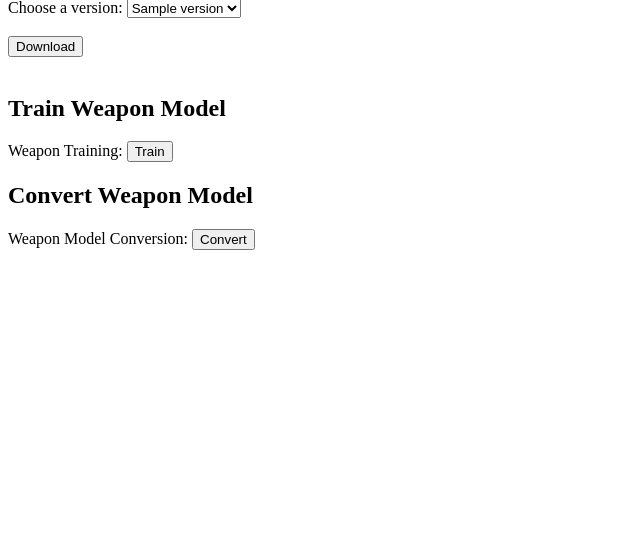
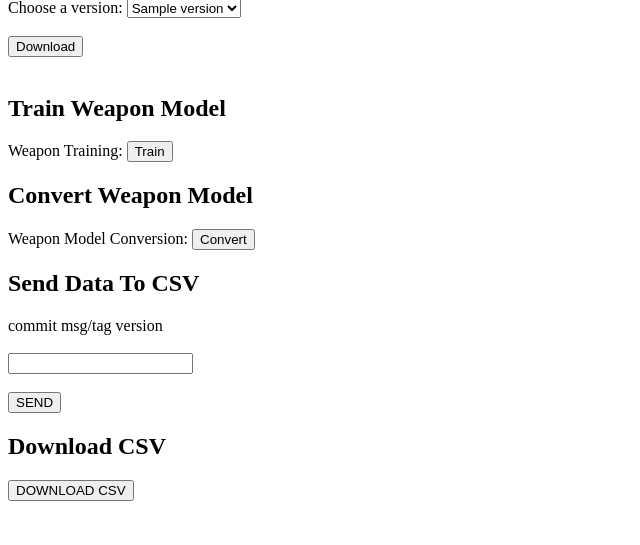
Before and after one commit to kannalokesh13/dvc_pipeline, a Flask app: template templates/weapon_service.html in a window 1280 px wide. Shown: the part 255-800 px from the top of the page, without its empty margins (0-640 px from the left). Run offline with Flask 3, Linux system fonts and the light colour scheme; the template is opened without the code that fills it: most values are stand-ins (such as "Sample title", 1, 10 or a date in 2020).

Commit message:
azure csv

```diff
--- a/app.py
+++ b/app.py
@@ -5,7 +5,7 @@ from ultralytics import YOLO
 import zipfile
 from uploading_version2 import process_data_folder
 from downloading_version2 import process_output_folder
-from config import list_available_versions, list_existing_versions, download_all_blobs
+from config import list_available_versions, list_existing_versions, download_all_blobs, upload_csv, download_csv
 from werkzeug.exceptions import RequestEntityTooLarge
 from werkzeug import Request
 import shutil
@@ -24,7 +24,7 @@ from yolov9 import YOLOv9
 import uuid
 from datetime import datetime
 import csv
-
+import pandas as pd
 
 app = Flask(__name__)
 
@@ -157,7 +157,7 @@ def get_latest_train_folder(base_path="./runs/detect/"):
         return os.path.join(base_path, latest_folder)
     return None
 
-def add_data_to_csv(unique_id, created_time, location):
+def add_data_to_csv(unique_id, created_time, location, results):
 
     csv_file_path = "./output_data.csv"
     if isinstance(created_time, (int, float)):
@@ -170,15 +170,18 @@ def add_data_to_csv(unique_id, created_time, location):
     file_exists = os.path.isfile(csv_file_path)
 
 
-    data = [created_time, unique_id, location]
+    data = [created_time, unique_id, location, results[0], results[1], results[2], results[3], results[4], results[5], results[6]]
 
     with open(csv_file_path, mode='a', newline='') as file:
         writer = csv.writer(file)
 
         if not file_exists:
-            writer.writerow(['created_time', 'Id', 'location'])
+            writer.writerow(['created_time', 'Commit_msg / Id', 'location', 'Train/Box_loss', 'Train/Cls_loss', 'Metrics/Precision(B)', 'Metrics/Recall(B)', 'Metrics/mAP50(B)', 'Val/Box_loss', 'Val/Cls_loss'])
 
         writer.writerow(data)
+
+    upload_csv(csv_file_path)
+
 
 def zip_folder(folder_path, zip_stream):
     """Compress a folder into a zip archive."""
@@ -283,6 +286,61 @@ def download_best_weights():
             return "No best.pt file found in the latest training folder!"
     else:
         return "No training folder found!"
+
+@app.route('/weapon_service/add_data_csv', methods=['POST'])
+def add_data_csv():
+    if request.method == "POST":
+        latest_folder = get_latest_train_folder(base_path="./runs/detect/")
+        if latest_folder:
+            # Path to the best weights
+            best_weights_path = os.path.join(latest_folder, "weights/best.pt")
+
+            created_time = os.path.getctime(best_weights_path)
+            commit_msg = request.form.get('version')
+
+            csv_file_path = os.path.join(latest_folder, "results.csv")
+            data = pd.read_csv(csv_file_path)
+            result = data['time'].iloc[-1]
+            train_box_loss = data['train/box_loss'].iloc[-1]
+            train_cls_loss = data['train/cls_loss'].iloc[-1]
+            m_precision = data['metrics/precision(B)'].iloc[-1]
+            m_recall = data['metrics/recall(B)'].iloc[-1]
+            map_50 = data['metrics/mAP50(B)'].iloc[-1]
+            val_box_loss = data['val/box_loss'].iloc[-1]
+            val_cls_loss = data['val/cls_loss'].iloc[-1]
+
+            result = [data['train/box_loss'].iloc[-1], data['train/cls_loss'].iloc[-1], data['metrics/precision(B)'].iloc[-1], data['metrics/recall(B)'].iloc[-1], data['metrics/mAP50(B)'].iloc[-1], data['val/box_loss'].iloc[-1], data['val/cls_loss'].iloc[-1]]
+            print(result)
+            print(commit_msg)
+
+            add_data_to_csv(commit_msg, created_time, best_weights_path, result)
+
+
+
+            return '''
+                    <h1>Data Addition completed!</h1>
+                    <p>You can check the output_data.csv file .</p>
+
+                '''
+
+        else:
+            return "No Latest folder found!"
+
+
+@app.route('/weapon_service/download_csv', methods=['POST'])
+def download_csv_data():
+    if request.method=="POST":
+        local_folder = './'
+        download_csv(local_folder)
+
+        return '''
+                    <h1>Data Downlaoding completed!</h1>
+                    <p>You can check the output_data.csv file .</p>
+
+                '''
+    else:
+        return "No Downloaded File!"
+
 
 
 @app.route('/weapon_service/convert', methods=['POST'])
--- a/output_data.csv
+++ b/output_data.csv
@@ -1,2 +1,4 @@
-created_time,Id,location
-2024-12-09 11:17:42,5c3967fb-2803-4ef0-a4e7-679cbbfc2997,./runs/detect/train4\weights/best.pt
+created_time,Commit_msg / Id,location,Train/Box_loss,Train/Cls_loss,Metrics/Precision(B),Metrics/Recall(B),Metrics/mAP50(B),Val/Box_loss,Val/Cls_loss
+2024-12-11 12:51:52,v6.0,./runs/detect/train5\weights/best.pt,1.14505,2.46192,0.45517,1,0.47926,0.86618,2.01633
+2024-12-11 12:51:52,v7.0,./runs/detect/train5\weights/best.pt,1.14505,2.46192,0.45517,1,0.47926,0.86618,2.01633
+2024-12-11 12:51:52,dev2.0 extra_commit,./runs/detect/train5\weights/best.pt,1.14505,2.46192,0.45517,1,0.47926,0.86618,2.01633
--- a/templates/weapon_service.html
+++ b/templates/weapon_service.html
@@ -45,7 +45,19 @@
         <button type="submit">Convert</button>
     </form>
 
+    <!-- Send Data to CSV -->
+     <h2>Send Data To CSV</h2>
+     <form action="/weapon_service/add_data_csv" method="POST">
+        <label>commit msg/tag version</label><br><br>
+        <input type="text" name="version"><br><br>
+        <button type="submit">SEND</button>
+     </form>
 
+     <!-- Download CSV File -->
+      <h2>Download CSV</h2>
+      <form action="/weapon_service/download_csv" method="POST">
+        <button type="submit">DOWNLOAD CSV</button>
+      </form>
 
 </body>
 </html>
```
